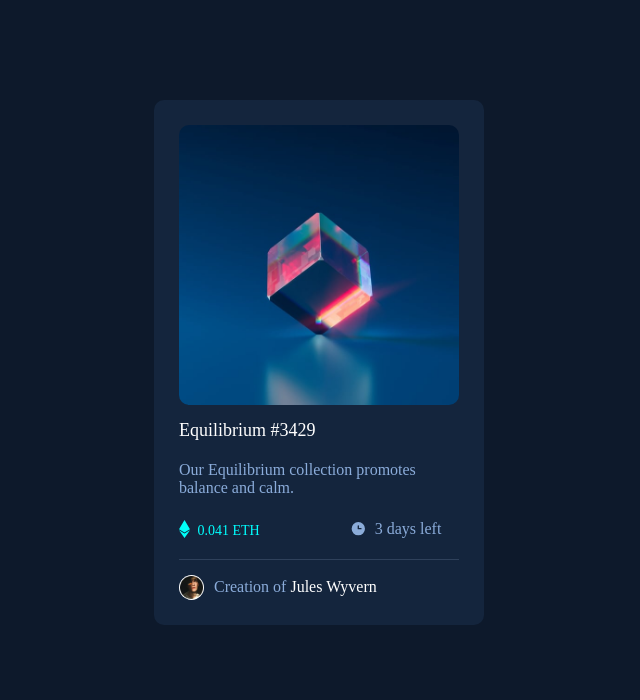
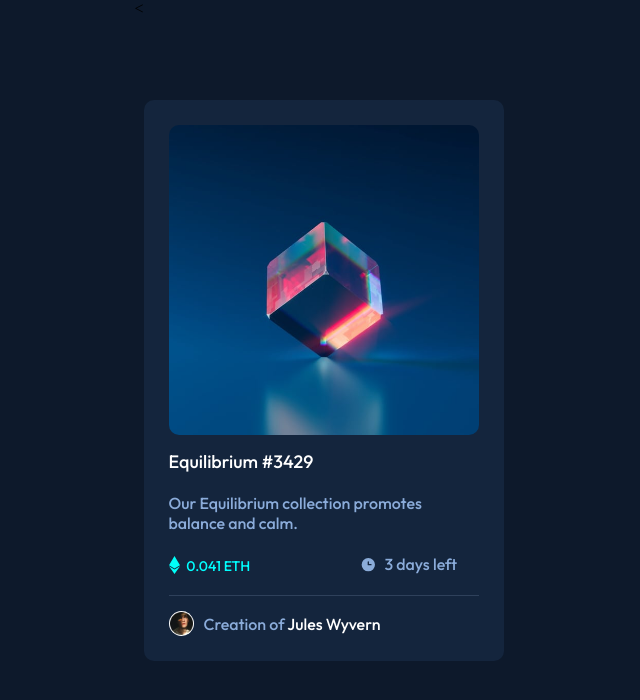
Before and after one commit to Mostafa-Alfiky/NFt-preview-card-component, a plain HTML site: page index.html in a window 1280 px wide. Shown: the whole page, without its empty margins (321-961 px from the left). Drawn offline with Linux system fonts and the light colour scheme.

Commit message:
fourth commit

```diff
--- a/index.html
+++ b/index.html
@@ -5,7 +5,9 @@
     <meta http-equiv="X-UA-Compatible" content="IE=edge">
     <meta name="viewport" content="width=device-width, initial-scale=1.0">
     <link rel="stylesheet" href="stylesheet.css">
-    <link rel="preconnect" href="https://fonts.google.com/specimen/Outfit">
+    <link rel="preconnect" href="https://fonts.googleapis.com">
+    <link rel="preconnect" href="https://fonts.gstatic.com" crossorigin>
+    <link href="https://fonts.googleapis.com/css2?family=Fraunces:opsz,wght@9..144,700&family=Montserrat:wght@500;700&family=Outfit:wght@300;500;700&display=swap" rel="stylesheet"><
     <link rel="icon" href="images/favicon-32x32.png">
     <title>NFT preview card component</title>
 </head>
@@ -15,7 +17,7 @@
         <div class="container">
             <img src="images/image-equilibrium.jpg" alt="image Equilibrium" class="image-equil">
             <div class="overlay">
-                <img src="images\icon-view.svg" alt="view-eye">
+                <img src="images/icon-view.svg" alt="view-eye">
             </div>
         </div>
 
--- a/stylesheet.css
+++ b/stylesheet.css
@@ -9,7 +9,7 @@ body {
     justify-content: center;
 }
 main {
-    width: 330px;
+    width: 360px;
     background-color: hsl(216, 50%, 16%);
     padding: 25px;
     margin-top: 25px;
@@ -33,7 +33,7 @@ main {
 }
 
 .icon-view {
-    gap: 90px;
+    gap: 110px;
 }
 
 .creation-section {
@@ -96,7 +96,7 @@ span {
     position: relative;
     display: block;
     width: 100%;
-    height: 280px;
+    height: 310px;
     margin-bottom: 15px;
 }
 
```
